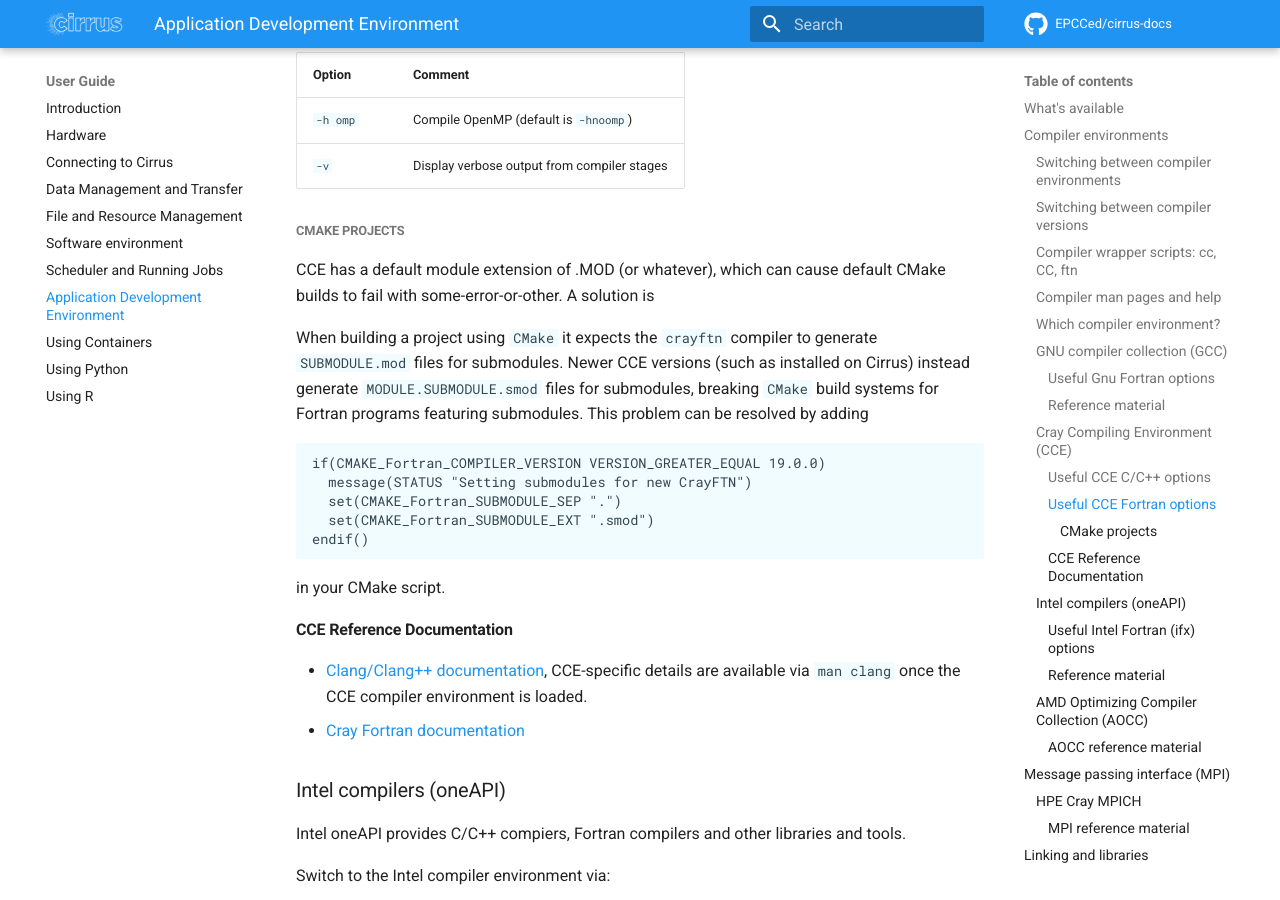
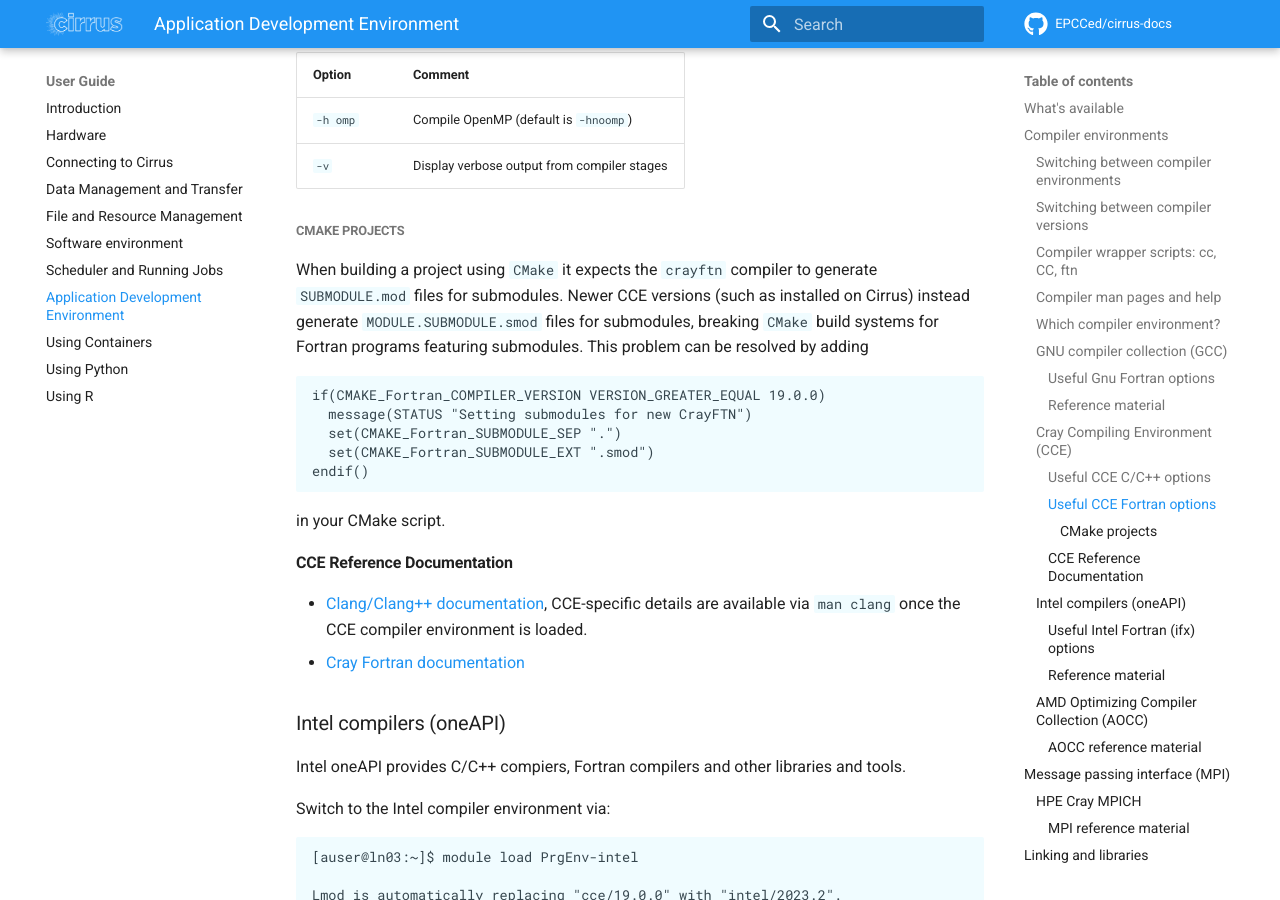
Before and after one commit to EPCCed/cirrus-docs, an MkDocs documentation site: the page built from docs/user-guide/development.md, in a window 1280 px wide and 900 px high, scrolled down 9836 px. Built offline with MkDocs 1.6.1 and Material for MkDocs 9.7.7, drawn with Linux system fonts in a browser that asks for light colours; comment, search, counter and statistics services are not loaded.

Commit message:
Update development.md

```diff
--- a/docs/user-guide/development.md
+++ b/docs/user-guide/development.md
@@ -463,8 +463,6 @@ Miscellaneous options:
 
 ##### CMake projects
 
-CCE has a default module extension of .MOD (or whatever), which can cause default CMake builds to fail with some-error-or-other. A solution is
-
 When building a project using `CMake` it expects the `crayftn` compiler to generate `SUBMODULE.mod` files for submodules.
 Newer CCE versions (such as installed on Cirrus) instead generate `MODULE.SUBMODULE.smod` files for submodules, breaking `CMake` build systems for Fortran programs featuring submodules.
 This problem can be resolved by adding
```
